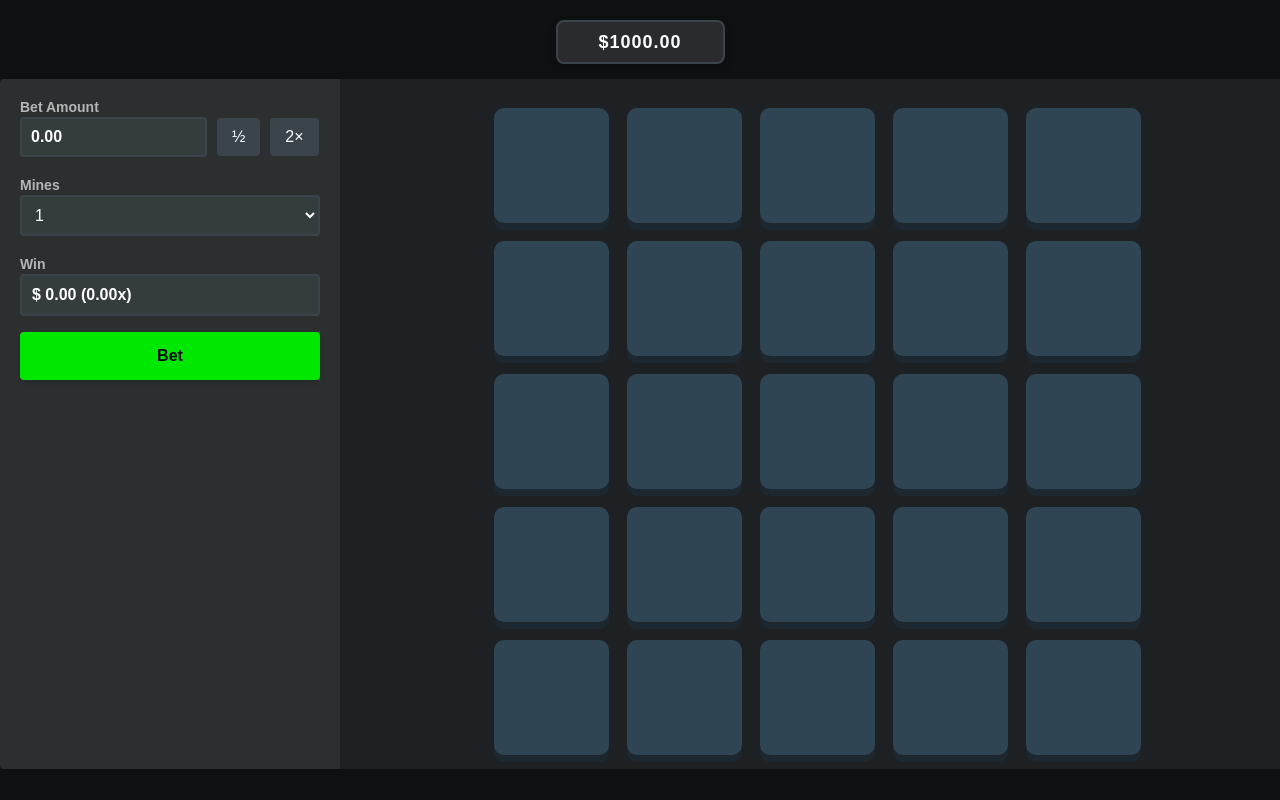
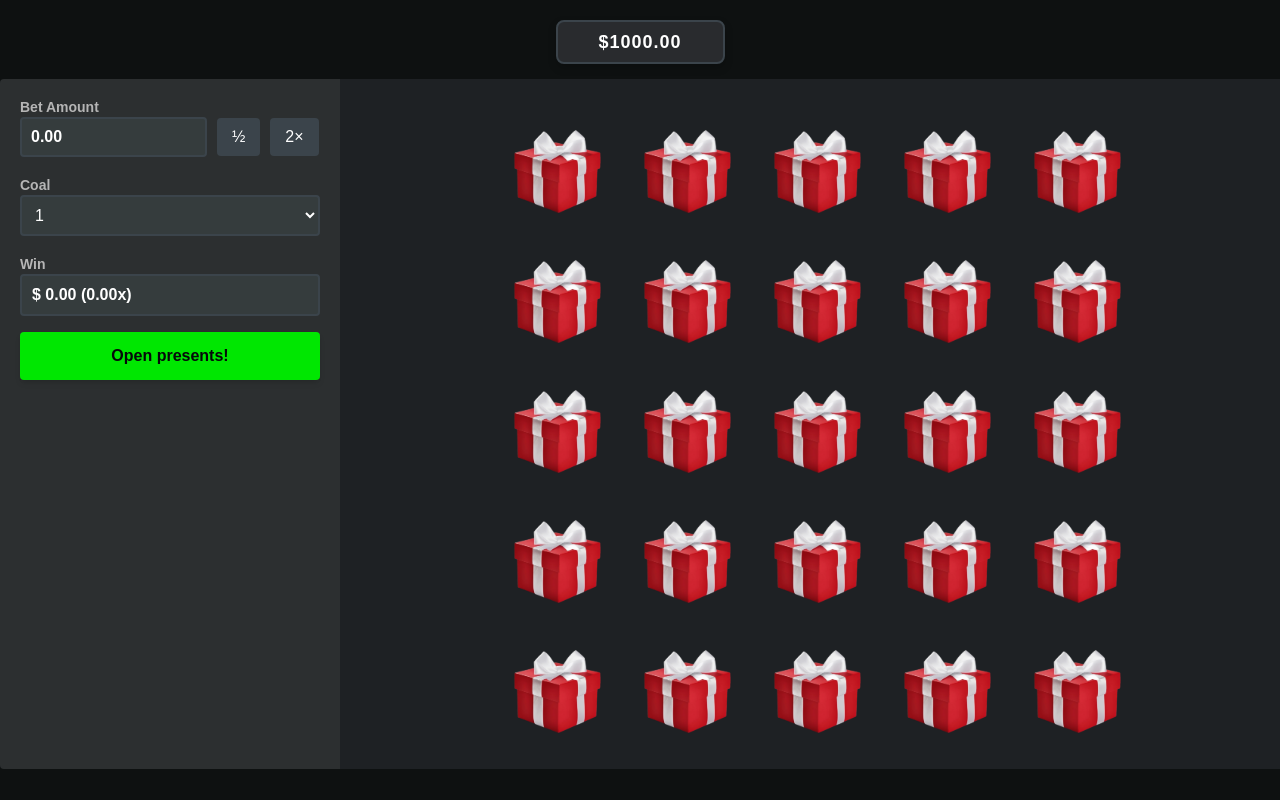
Before and after one commit to staten-island-tech/create-task-EmersonYang3, a website built with Vite: page APP/index.html in a window 1280 px wide. Built offline with nearby package versions, Linux system fonts and the light colour scheme.

Commit message:
theme change to santa! Also animations

```diff
--- a/APP/index.html
+++ b/APP/index.html
@@ -3,7 +3,7 @@
   <head>
     <meta charset="UTF-8" />
     <meta name="viewport" content="width=device-width, initial-scale=1.0" />
-    <title>Mine Game</title>
+    <title>Santa's Gifts</title>
     <link rel="stylesheet" href="src/styles/base.css" />
     <link rel="stylesheet" href="src/styles/game-container.css" />
     <link rel="stylesheet" href="src/styles/betting-settings.css" />
@@ -30,8 +30,8 @@
           <button id="halve-bet">½</button>
           <button id="double-bet">2×</button>
         </div>
-        <label for="mines">Mines</label>
-        <select id="mines">
+        <label for="Coal">Coal</label>
+        <select id="Coal">
           <option value="1">1</option>
           <option value="2">2</option>
           <option value="3">3</option>
@@ -59,35 +59,35 @@
         </select>
         <label for="total-payout">Win</label>
         <p id="total-payout">$ 0.00 (0.00x)</p>
-        <button class="bet-button">Bet</button>
+        <button class="bet-button">Open presents!</button>
       </div>
       <div class="game-container">
-        <div class="mines-container">
-          <button id="1" class="mine"></button>
-          <button id="2" class="mine"></button>
-          <button id="3" class="mine"></button>
-          <button id="4" class="mine"></button>
-          <button id="5" class="mine"></button>
-          <button id="6" class="mine"></button>
-          <button id="7" class="mine"></button>
-          <button id="8" class="mine"></button>
-          <button id="9" class="mine"></button>
-          <button id="10" class="mine"></button>
-          <button id="11" class="mine"></button>
-          <button id="12" class="mine"></button>
-          <button id="13" class="mine"></button>
-          <button id="14" class="mine"></button>
-          <button id="15" class="mine"></button>
-          <button id="16" class="mine"></button>
-          <button id="17" class="mine"></button>
-          <button id="18" class="mine"></button>
-          <button id="19" class="mine"></button>
-          <button id="20" class="mine"></button>
-          <button id="21" class="mine"></button>
-          <button id="22" class="mine"></button>
-          <button id="23" class="mine"></button>
-          <button id="24" class="mine"></button>
-          <button id="25" class="mine"></button>
+        <div class="present-container">
+          <button id="1" class="present"></button>
+          <button id="2" class="present"></button>
+          <button id="3" class="present"></button>
+          <button id="4" class="present"></button>
+          <button id="5" class="present"></button>
+          <button id="6" class="present"></button>
+          <button id="7" class="present"></button>
+          <button id="8" class="present"></button>
+          <button id="9" class="present"></button>
+          <button id="10" class="present"></button>
+          <button id="11" class="present"></button>
+          <button id="12" class="present"></button>
+          <button id="13" class="present"></button>
+          <button id="14" class="present"></button>
+          <button id="15" class="present"></button>
+          <button id="16" class="present"></button>
+          <button id="17" class="present"></button>
+          <button id="18" class="present"></button>
+          <button id="19" class="present"></button>
+          <button id="20" class="present"></button>
+          <button id="21" class="present"></button>
+          <button id="22" class="present"></button>
+          <button id="23" class="present"></button>
+          <button id="24" class="present"></button>
+          <button id="25" class="present"></button>
         </div>
       </div>
     </div>
--- a/APP/src/styles/buttons.css
+++ b/APP/src/styles/buttons.css
@@ -5,6 +5,17 @@ button {
   cursor: pointer;
   font-size: 16px;
   transition: background-color 0.15s cubic-bezier(0.4, 0, 0.2, 1), transform 0.1s cubic-bezier(0.4, 0, 0.2, 1);
+}
+
+button.disabled {
+  pointer-events: none;
+  opacity: 0.6;
+}
+
+button.disabled:hover,
+button.disabled:active {
+  background-color: initial;
+  transform: none;
 }
 
 #halve-bet, #double-bet {
--- a/APP/src/styles/game-container.css
+++ b/APP/src/styles/game-container.css
@@ -8,29 +8,69 @@
     padding: 20px;
 }
 
-.mines-container {
+.present-container {
     display: grid;
     grid-template-columns: repeat(5, 100px);
     grid-template-rows: repeat(5, 100px);
-    gap: 33px;
+    gap: 30px;
     justify-self: center;
 }
 
-.mine {
+.present {
     border-radius: 10px;
-    background-color: rgb(47, 69, 83);
     width: 115px;
     height: 115px;
-    transition: background-color 0.15s cubic-bezier(0.4, 0, 0.2, 1), transform 0.1s cubic-bezier(0.4, 0, 0.2, 1), box-shadow 0.1s cubic-bezier(0.4, 0, 0.2, 1);
-    box-shadow: 0 7px 0 rgb(28, 39, 48);
+    background: none;
+    transition: transform 0.1s cubic-bezier(0.4, 0, 0.2, 1), background-color 0.15s cubic-bezier(0.4, 0, 0.2, 1);
+    background-size: 100%;
+    background-position: center;
+    background-repeat: no-repeat;
+    background-image: url("../images/present.png");
 }
 
-.mine:hover {
+.present:hover {
     transform: translateY(-5px);
-    z-index: 1;
-    background-color: rgb(85, 112, 134);
 }
 
-.mine:active {
-    transform: translateY(0);
+.present:active {
+    transform: translateY(0px);
 }
+
+@keyframes hide {
+    0% {
+        transform: scale(1);
+    }
+    50% {
+        transform: scale(1.1);
+    }
+    100% {
+        transform: scale(0);
+    }
+}
+
+@keyframes reveal {
+    0% {
+        transform: scale(0);
+    }
+    50% {
+        transform: scale(1.1);
+    }
+    100% {
+        transform: scale(1);
+    }
+}
+
+.present.hide {
+    animation: hide 0.4s cubic-bezier(0.4, 0, 0.2, 1);
+}
+
+.present.reveal {
+    animation: reveal 0.4s cubic-bezier(0.4, 0, 0.2, 1);
+}
+
+.present.presented:hover,
+.present.presented.hide, .present.presented.reveal {
+    cursor: default;
+    transform: none;
+    animation: none;
+}
```
Also changed, not shown: APP/src/images/coal_pile.png (added), APP/src/images/present.png (added).
